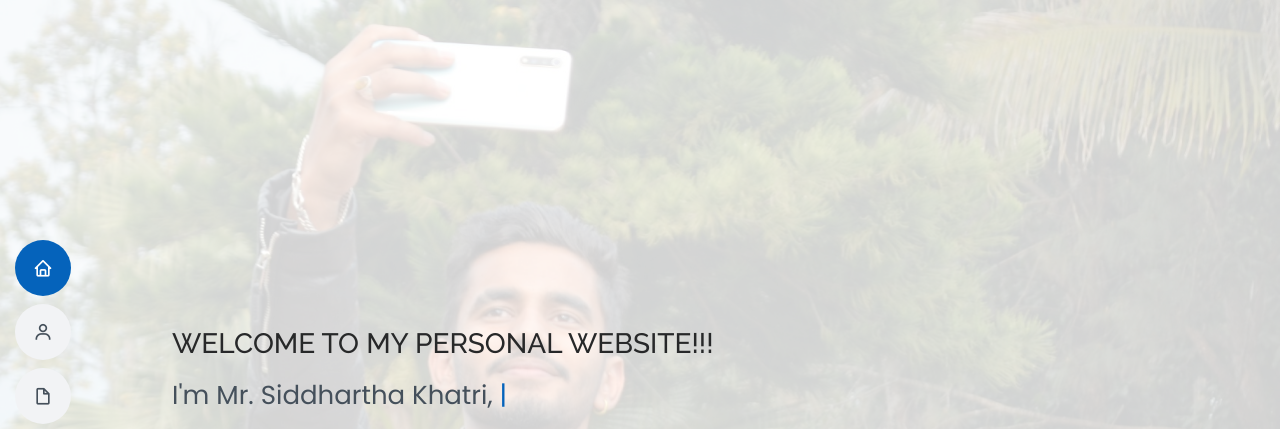
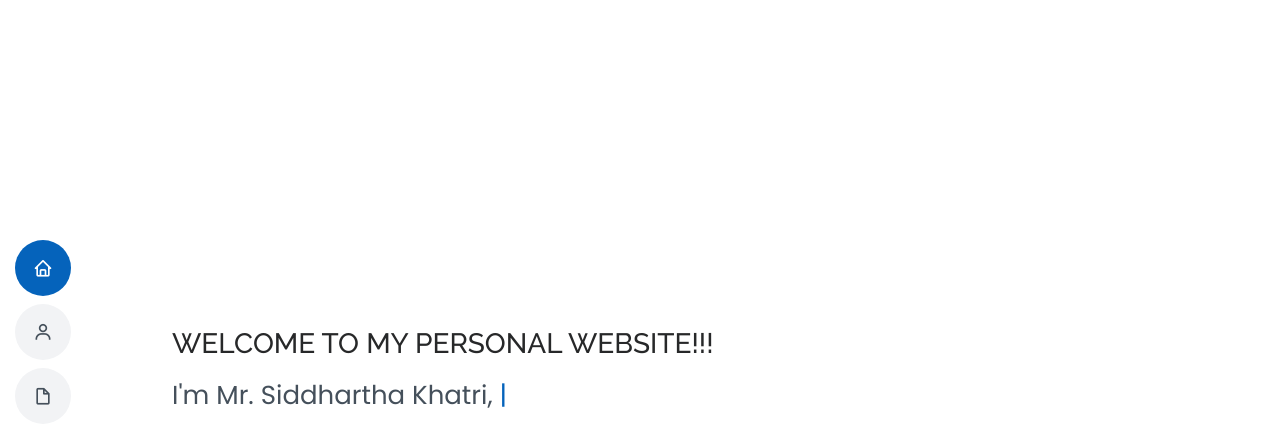
Before and after one commit to Siddharthakc965/siddharthakhatri, a plain HTML site: page index.html in a window 1280 px wide. Shown: the top 429 px of the page. Drawn offline with nearby package versions, Linux system fonts and the light colour scheme.

Commit message:
Update style.css

```diff
--- a/assets/css/style.css
+++ b/assets/css/style.css
@@ -262,7 +262,7 @@ h1, h2, h3, h4, h5, h6 {
 #hero {
   width: 100%;
   height: 100vh;
-  background: url("../img/hero-bg.jpg") top right no-repeat;
+  background: url("") top right no-repeat;
   background-size: cover;
   position: relative;
 }
```
